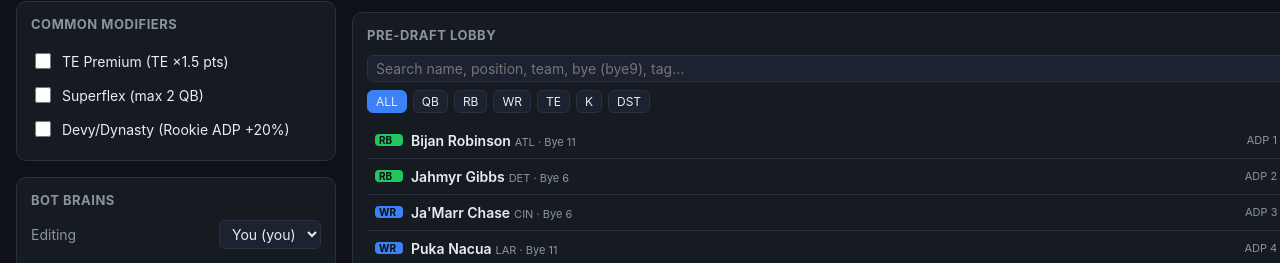
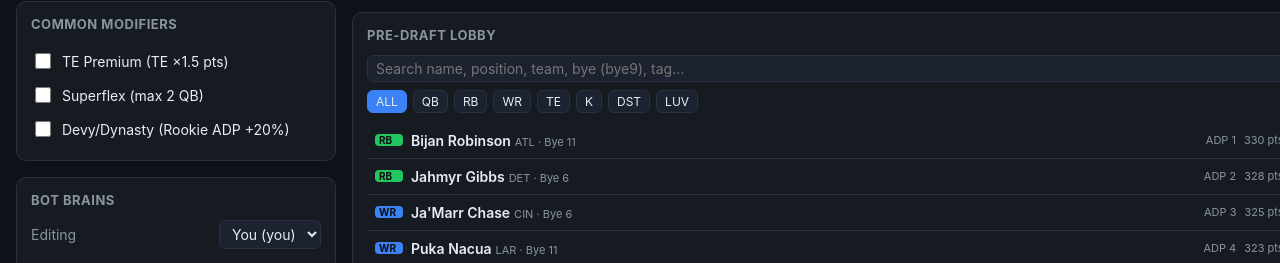
Before and after one commit to rishigurnani/rock-ur-mock, a React (Vite) app: page / in a window 1280 px wide. Shown: the part 537-800 px from the top of the page. Built offline with nearby package versions, Linux system fonts and the light colour scheme.

Commit message:
Add ability to heart players

```diff
--- a/src/components/DraftRoom.tsx
+++ b/src/components/DraftRoom.tsx
@@ -5,7 +5,9 @@ import { indexById, range1, playerMeta, matchesQuery } from '../lib/util';
 import type { Player, Position } from '../types';
 import { tourAnchor } from '../tour/tour-types';
 
-const POSITIONS: (Position | 'ALL')[] = ['ALL', 'QB', 'RB', 'WR', 'TE', 'K', 'DST'];
+/** Pool quick-filters: ALL, each position, and LUV (the manager's hearted players). */
+type PoolFilter = Position | 'ALL' | 'LUV';
+const POSITIONS: PoolFilter[] = ['ALL', 'QB', 'RB', 'WR', 'TE', 'K', 'DST', 'LUV'];
 
 /** One optimized-lineup seat: its slot, the seated player (or an empty marker),
  *  bye, and projected points. Extracted so the lineup map stays a one-liner. */
@@ -23,7 +25,7 @@ function StarterRow({ seat: { player, slot } }: { seat: LineupSeat }) {
 export function DraftRoom() {
   const store = useDraftStore();
   const { engine, players, started, config } = store;
-  const [filter, setFilter] = useState<Position | 'ALL'>('ALL');
+  const [filter, setFilter] = useState<PoolFilter>('ALL');
   const [query, setQuery] = useState('');
   const [rosterSlot, setRosterSlot] = useState(store.humanSlot ?? 1);
   const [selectedId, setSelectedId] = useState<string | null>(null);
@@ -80,7 +82,7 @@ export function DraftRoom() {
   // lib/util) working alongside the quick position-filter buttons.
   const tokens = query.toLowerCase().split(/\s+/).filter(Boolean);
   const shown = available
-    .filter((p) => filter === 'ALL' || p.position === filter)
+    .filter((p) => filter === 'ALL' || (filter === 'LUV' ? store.loves.has(p.id) : p.position === filter))
     .filter((p) => matchesQuery(p, tokens))
     .sort((a, b) => a.adp - b.adp)
     .slice(0, 80);
@@ -188,6 +190,13 @@ export function DraftRoom() {
             </span>
             <span className="num">ADP {p.adp}</span>
             <span className="num">{p.projPoints} pts</span>
+            <button
+              className="mini"
+              title={store.loves.has(p.id) ? 'Remove love' : 'Love'}
+              onClick={(e) => { e.stopPropagation(); store.toggleLove(p.id); }}
+            >
+              {store.loves.has(p.id) ? '❤️' : '🤍'}
+            </button>
             {started ? (
               <button
                 className="mini primary"
--- a/src/store/draftStore.ts
+++ b/src/store/draftStore.ts
@@ -163,7 +163,7 @@ export function restoreState(snap: Snapshot, version: number): Partial<DraftStor
     modifiers: snap.modifiers, teams: snap.teams, cells,
     humanSlot: snap.humanSlot, seed: snap.seed,
   };
-  return { ...base, engine: snap.started ? buildEngine(base, snap.picks) : null, started: snap.started, version };
+  return { ...base, engine: snap.started ? buildEngine(base, snap.picks) : null, started: snap.started, loves: new Set(snap.loves ?? []), version };
 }
 
 export function snapshot(s: DraftStore): Snapshot {
@@ -173,6 +173,7 @@ export function snapshot(s: DraftStore): Snapshot {
     teams: s.teams, humanSlot: s.humanSlot, seed: s.seed, started: s.started,
     cells: [...s.cells.values()],
     picks: s.engine ? s.engine.completed.map((c) => c.playerId) : [],
+    loves: [...s.loves],
   };
 }
 
@@ -188,6 +189,7 @@ export interface DraftStore {
 
   engine: DraftEngine | null;
   started: boolean;
+  loves: Set<string>; // player ids the manager hearted (the LUV pool filter); rides the snapshot
   version: number; // bump to force re-render after imperative engine mutation
   dirty: boolean; // an in-progress draft has unsaved changes (guards data loss)
   activeSessionId: string | null; // the loaded saved session (null = unsaved/new board)
@@ -202,6 +204,7 @@ export interface DraftStore {
   setBrain: (slot: number, brain: Brain) => void;
   setKeeper: (round: number, teamSlot: number, playerId: string, prob?: number) => void;
   overridePlayer: (playerId: string, patch: Partial<Pick<Player, 'adp' | 'projPoints'>>) => void;
+  toggleLove: (playerId: string) => void;
 
   // sessions (draft log)
   saveSession: (name: string) => void;
@@ -298,6 +301,7 @@ export const useDraftStore = create<DraftStore>((set, get) => ({
 
   engine: null,
   started: false,
+  loves: new Set(),
   version: 0,
   dirty: false,
   activeSessionId: null,
@@ -325,6 +329,9 @@ export const useDraftStore = create<DraftStore>((set, get) => ({
 
   overridePlayer: (playerId, patch) =>
     set((s) => ({ players: s.players.map((p) => (p.id === playerId ? { ...p, ...patch } : p)) })),
+
+  // Toggle a player's heart. `Set.delete` returns false when it wasn't loved → add it.
+  toggleLove: (playerId) => set((s) => { const loves = new Set(s.loves); if (!loves.delete(playerId)) loves.add(playerId); return { loves }; }),
 
   start: () => startDraft(set),
   saveSession: (name) => persistSession(name, get, set),
--- a/src/store/sessions.ts
+++ b/src/store/sessions.ts
@@ -20,6 +20,7 @@ export interface Snapshot extends Pick<DraftStore, 'datasetId' | 'players' | 'co
   schema?: number; // format version; absent = a pre-versioning (legacy) save
   cells: MatrixCell[];
   picks: string[];
+  loves?: string[]; // player ids the manager hearted (absent in legacy saves)
 }
 export interface SessionRec { id: string; name: string; savedAt: number; status: string; snap: Snapshot; }
 
--- a/src/styles.css
+++ b/src/styles.css
@@ -172,6 +172,8 @@ select, input {
 
 /* Player pool */
 .pool { max-height: 520px; overflow-y: auto; }
+/* Pool rows carry an extra control (the love heart) beyond the base 5-column row. */
+.pool .player-row { grid-template-columns: 28px 1fr auto auto auto auto; }
 .player-row {
   display: grid; grid-template-columns: 28px 1fr auto auto auto; gap: 8px;
   align-items: center; padding: 6px 8px; border-bottom: 1px solid var(--border);
```
Also changed, not shown: 1 other file (tests, documents, lock files or other folders).
